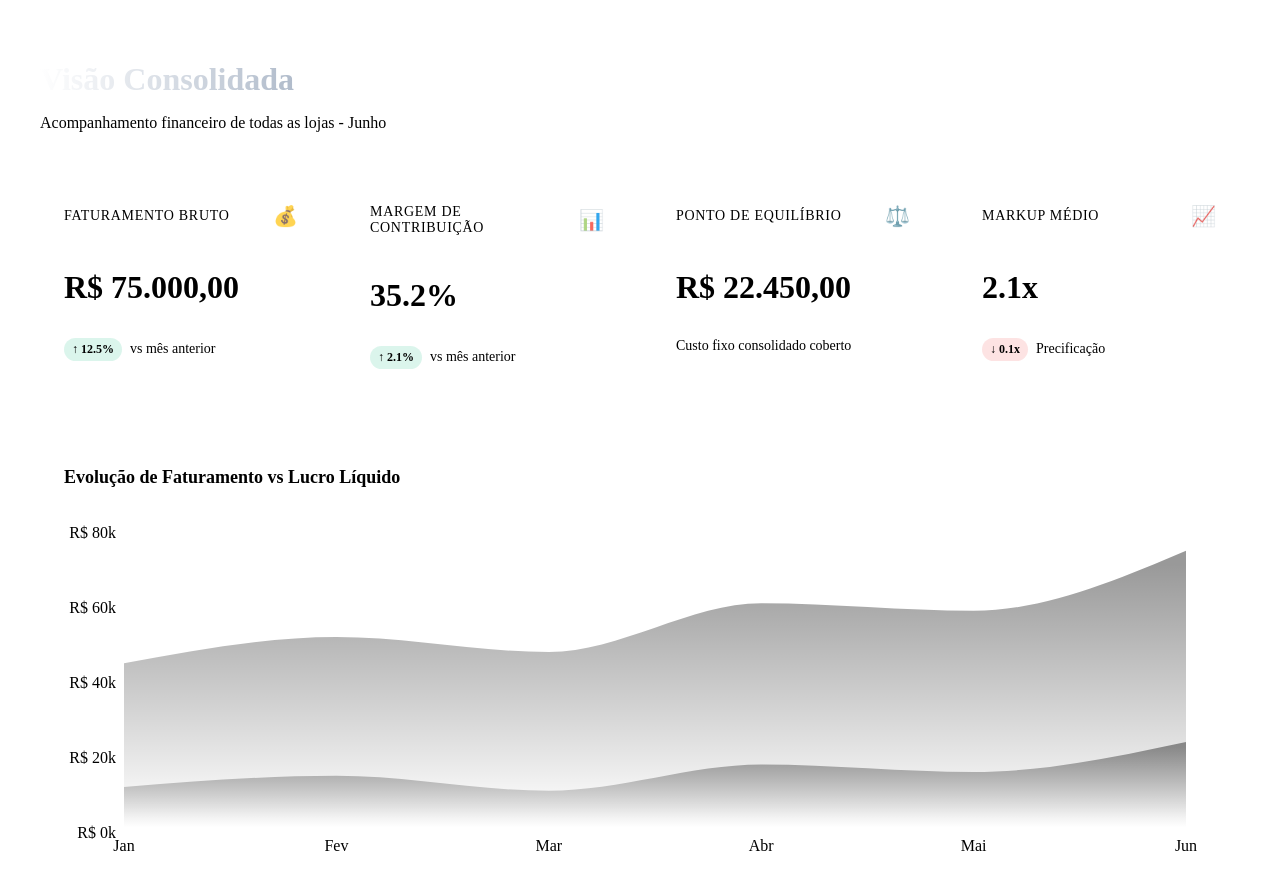
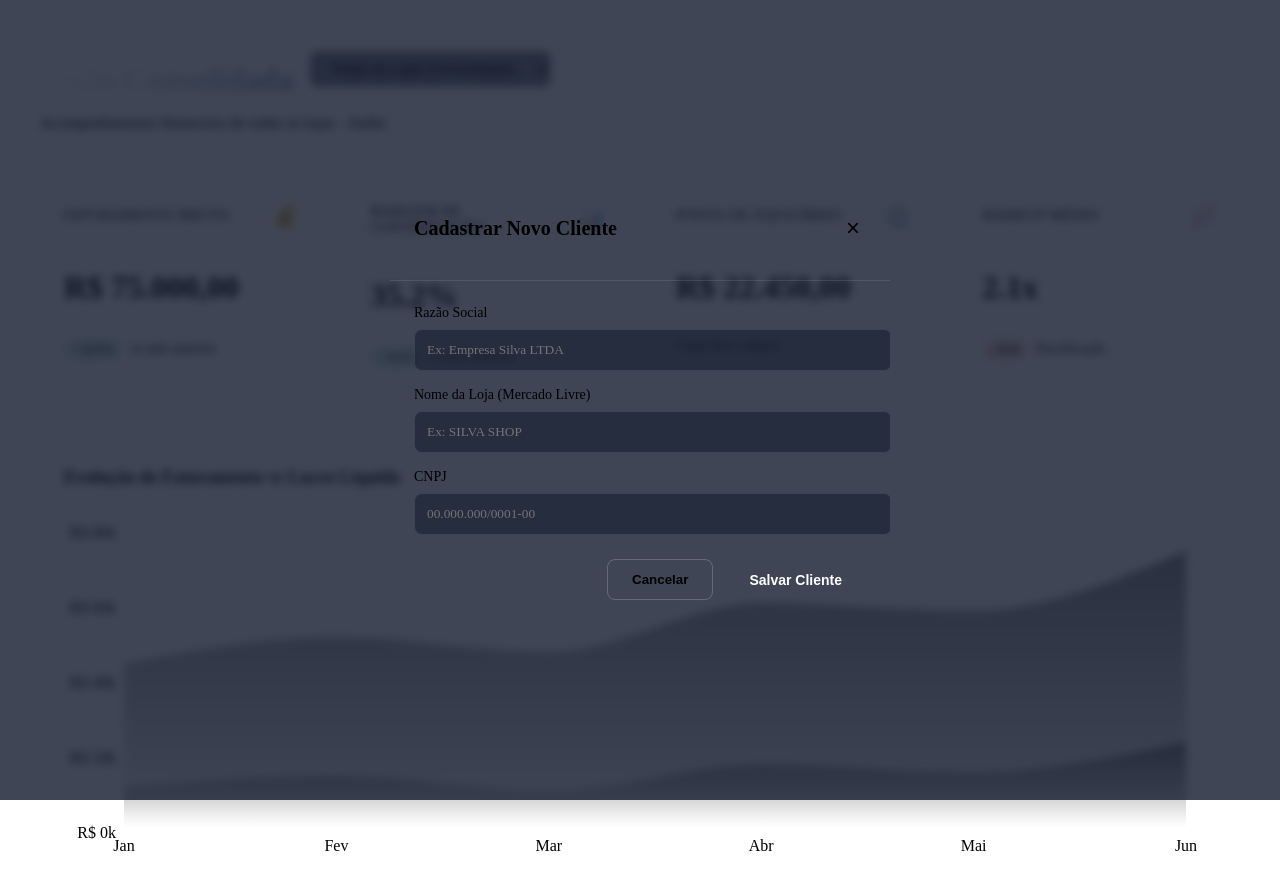
Before and after one commit to lucasssantanna98/saas-b2b, a React (Vite) app: page /dashboard in a window 1280 px wide. Both pictures are taken after a click on the button "+ Novo Cliente". Shown: the top 890 px of the page. Built offline with nearby package versions, Linux system fonts and the light colour scheme; the HTML template or start-up script is replaced by a standard one.

Commit message:
feat: Adiciona Modal de Novo Cliente e seletor de Visao Consolidada

```diff
--- /dev/null
+++ b/src/components/common/Modal.css
@@ -0,0 +1,116 @@
+.modal-overlay {
+  position: fixed;
+  top: 0;
+  left: 0;
+  right: 0;
+  bottom: 0;
+  background-color: rgba(15, 23, 42, 0.8);
+  backdrop-filter: blur(4px);
+  display: flex;
+  justify-content: center;
+  align-items: center;
+  z-index: 1000;
+  animation: fadeIn 0.2s ease-out;
+}
+
+.modal-content {
+  background-color: var(--bg-secondary);
+  width: 100%;
+  max-width: 500px;
+  max-height: 90vh;
+  overflow-y: auto;
+  border-radius: var(--border-radius-lg);
+  display: flex;
+  flex-direction: column;
+  animation: slideUp 0.3s ease-out;
+}
+
+.modal-header {
+  padding: 24px;
+  display: flex;
+  justify-content: space-between;
+  align-items: center;
+  border-bottom: 1px solid rgba(255, 255, 255, 0.1);
+}
+
+.modal-header h2 {
+  font-size: 1.25rem;
+  font-weight: 600;
+  color: var(--text-primary);
+}
+
+.close-btn {
+  background: none;
+  border: none;
+  color: var(--text-secondary);
+  font-size: 1.5rem;
+  cursor: pointer;
+  transition: color 0.2s;
+}
+
+.close-btn:hover {
+  color: var(--text-primary);
+}
+
+.modal-body {
+  padding: 24px;
+}
+
+/* Form Styles */
+.form-group {
+  margin-bottom: 16px;
+}
+
+.form-group label {
+  display: block;
+  margin-bottom: 8px;
+  color: var(--text-secondary);
+  font-size: 0.875rem;
+}
+
+.form-input {
+  width: 100%;
+  padding: 12px;
+  background-color: rgba(15, 23, 42, 0.5);
+  border: 1px solid rgba(255, 255, 255, 0.1);
+  border-radius: 8px;
+  color: var(--text-primary);
+  font-family: inherit;
+}
+
+.form-input:focus {
+  outline: none;
+  border-color: var(--accent-blue);
+}
+
+.form-actions {
+  margin-top: 24px;
+  display: flex;
+  justify-content: flex-end;
+  gap: 12px;
+}
+
+.btn-secondary {
+  background-color: transparent;
+  color: var(--text-primary);
+  border: 1px solid rgba(255, 255, 255, 0.2);
+  padding: 12px 24px;
+  border-radius: 8px;
+  font-weight: 600;
+  cursor: pointer;
+  transition: all 0.2s;
+}
+
+.btn-secondary:hover {
+  background-color: rgba(255, 255, 255, 0.05);
+}
+
+@keyframes fadeIn {
+  from { opacity: 0; }
+  to { opacity: 1; }
+}
+
+@keyframes slideUp {
+  from { transform: translateY(20px); opacity: 0; }
+  to { transform: translateY(0); opacity: 1; }
+}
--- /dev/null
+++ b/src/components/common/Modal.jsx
@@ -0,0 +1,20 @@
+import React from 'react';
+import './Modal.css';
+
+export function Modal({ isOpen, onClose, title, children }) {
+  if (!isOpen) return null;
+
+  return (
+    <div className="modal-overlay" onClick={onClose}>
+      <div className="modal-content glass-panel" onClick={e => e.stopPropagation()}>
+        <div className="modal-header">
+          <h2>{title}</h2>
+          <button className="close-btn" onClick={onClose}>&times;</button>
+        </div>
+        <div className="modal-body">
+          {children}
+        </div>
+      </div>
+    </div>
+  );
+}
--- a/src/pages/Gestor/DashboardGestor.css
+++ b/src/pages/Gestor/DashboardGestor.css
@@ -7,17 +7,45 @@
 .dashboard-header {
   display: flex;
   justify-content: space-between;
-  align-items: flex-end;
+  align-items: flex-start;
   margin-bottom: 32px;
+}
+
+.header-title-row {
+  display: flex;
+  align-items: center;
+  gap: 16px;
+  margin-bottom: 8px;
 }
 
 .page-title {
   font-size: 2rem;
   font-weight: 700;
-  margin-bottom: 8px;
+  margin-bottom: 0;
   background: linear-gradient(to right, #fff, #94a3b8);
   -webkit-background-clip: text;
   -webkit-text-fill-color: transparent;
+}
+
+.view-selector {
+  background-color: rgba(15, 23, 42, 0.5);
+  color: var(--text-primary);
+  border: 1px solid rgba(255, 255, 255, 0.2);
+  padding: 8px 16px;
+  border-radius: 8px;
+  font-size: 0.875rem;
+  outline: none;
+  cursor: pointer;
+  transition: border-color 0.2s;
+}
+
+.view-selector:hover, .view-selector:focus {
+  border-color: var(--accent-blue);
+}
+
+.view-selector option {
+  background-color: var(--bg-secondary);
+  color: var(--text-primary);
 }
 
 .btn-primary {
--- a/src/pages/Gestor/DashboardGestor.jsx
+++ b/src/pages/Gestor/DashboardGestor.jsx
@@ -1,5 +1,6 @@
-import React from 'react';
+import React, { useState } from 'react';
 import { MetricCard } from '../../components/dashboard/MetricCard';
+import { Modal } from '../../components/common/Modal';
 import { ResponsiveContainer, AreaChart, Area, XAxis, YAxis, Tooltip, CartesianGrid } from 'recharts';
 import './DashboardGestor.css';
 
@@ -13,30 +14,58 @@ const dreData = [
 ];
 
 export function DashboardGestor() {
+  const [isClientModalOpen, setIsClientModalOpen] = useState(false);
+  const [visaoAtual, setVisaoAtual] = useState('consolidada'); // 'consolidada' ou id do cliente
+
+  const handleSalvarCliente = (e) => {
+    e.preventDefault();
+    // Aqui no futuro chamaremos o Supabase
+    alert('Cliente salvo com sucesso! (Integração com BD em breve)');
+    setIsClientModalOpen(false);
+  };
+
   return (
     <div className="dashboard-container">
       <header className="dashboard-header">
         <div>
-          <h1 className="page-title">Visão Consolidada</h1>
-          <p className="text-secondary">Acompanhamento financeiro de todas as lojas - Junho</p>
+          <div className="header-title-row">
+            <h1 className="page-title">
+              {visaoAtual === 'consolidada' ? 'Visão Consolidada' : 'Visão do Lojista'}
+            </h1>
+            <select
+              className="view-selector"
+              value={visaoAtual}
+              onChange={(e) => setVisaoAtual(e.target.value)}
+            >
+              <option value="consolidada">Todas as Lojas (Consolidado)</option>
+              <option value="loja1">Loja Exemplo (Mercado Livre)</option>
+            </select>
+          </div>
+          <p className="text-secondary">
+            {visaoAtual === 'consolidada'
+              ? 'Acompanhamento financeiro de todas as lojas - Junho'
+              : 'Analisando os resultados individuais da Loja Exemplo'}
+          </p>
         </div>
         <div className="header-actions">
-          <button className="btn-primary">+ Novo Cliente</button>
+          <button className="btn-primary" onClick={() => setIsClientModalOpen(true)}>
+            + Novo Cliente
+          </button>
         </div>
       </header>
 
       <div className="metrics-grid">
         <MetricCard
           title="Faturamento Bruto"
-          value="R$ 75.000,00"
+          value={visaoAtual === 'consolidada' ? "R$ 75.000,00" : "R$ 15.000,00"}
           trend="up"
-          trendValue="12.5%"
+          trendValue={visaoAtual === 'consolidada' ? "12.5%" : "5.0%"}
           subtitle="vs mês anterior"
           icon="💰"
         />
         <MetricCard
           title="Margem de Contribuição"
-          value="35.2%"
+          value={visaoAtual === 'consolidada' ? "35.2%" : "42.1%"}
           trend="up"
           trendValue="2.1%"
           subtitle="vs mês anterior"
@@ -44,8 +73,8 @@ export function DashboardGestor() {
         />
         <MetricCard
           title="Ponto de Equilíbrio"
-          value="R$ 22.450,00"
-          subtitle="Custo fixo consolidado coberto"
+          value={visaoAtual === 'consolidada' ? "R$ 22.450,00" : "R$ 4.200,00"}
+          subtitle="Custo fixo coberto"
           icon="⚖️"
         />
         <MetricCard
@@ -122,6 +151,38 @@ export function DashboardGestor() {
           </div>
         </div>
       </div>
+
+      {/* Modal de Novo Cliente */}
+      <Modal
+        isOpen={isClientModalOpen}
+        onClose={() => setIsClientModalOpen(false)}
+        title="Cadastrar Novo Cliente"
+      >
+        <form onSubmit={handleSalvarCliente}>
+          <div className="form-group">
+            <label>Razão Social</label>
+            <input type="text" className="form-input" placeholder="Ex: Empresa Silva LTDA" required />
+          </div>
+          <div className="form-group">
+            <label>Nome da Loja (Mercado Livre)</label>
+            <input type="text" className="form-input" placeholder="Ex: SILVA SHOP" required />
+          </div>
+          <div className="form-group">
+            <label>CNPJ</label>
+            <input type="text" className="form-input" placeholder="00.000.000/0001-00" required />
+          </div>
+
+          <div className="form-actions">
+            <button type="button" className="btn-secondary" onClick={() => setIsClientModalOpen(false)}>
+              Cancelar
+            </button>
+            <button type="submit" className="btn-primary">
+              Salvar Cliente
+            </button>
+          </div>
+        </form>
+      </Modal>
+
     </div>
   );
 }
```
